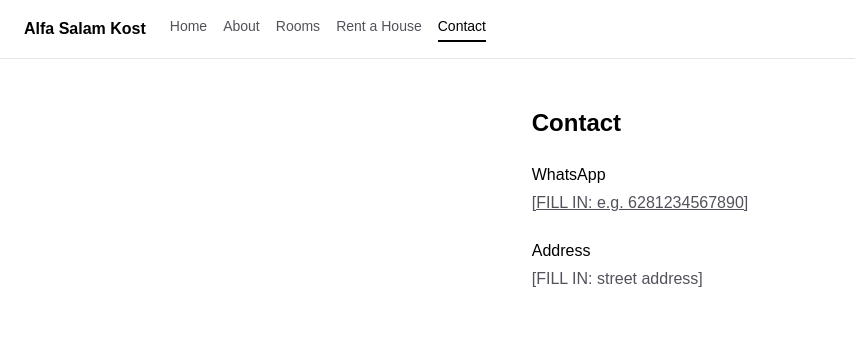
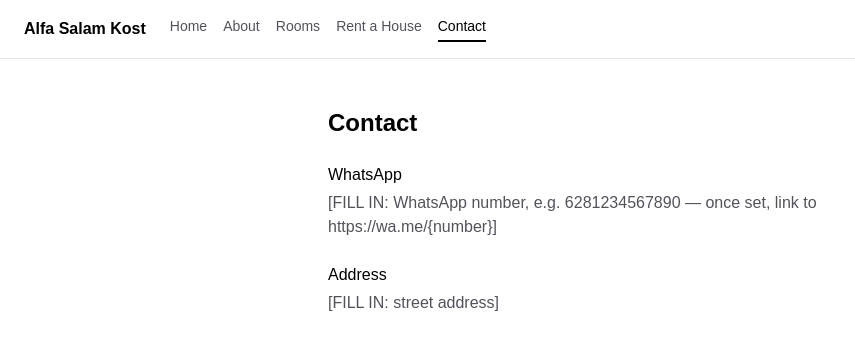
Before and after one commit to aljuhaeda/alfa-salam-kost-site, a Next.js app: page /contact in a window 1280 px wide. Shown: the top 350 px of the page, without its empty margins (0-855 px from the left). Built offline with nearby package versions, Linux system fonts and the light colour scheme.

Commit message:
Fix broken WhatsApp link on Contact page
Was rendering the [FILL IN] placeholder text as a live, clickable
wa.me link with a nonsensical URL -- caught in code review. Now plain
text matching the other placeholder sections until a real number is
set.

```diff
--- a/src/app/contact/page.tsx
+++ b/src/app/contact/page.tsx
@@ -1,18 +1,14 @@
 export default function ContactPage() {
-  const whatsappNumber = "[FILL IN: e.g. 6281234567890]";
-
   return (
     <div className="mx-auto flex max-w-2xl flex-col gap-6 px-6 py-12">
       <h1 className="text-2xl font-semibold text-black dark:text-zinc-50">Contact</h1>
 
       <section className="flex flex-col gap-1">
         <h2 className="font-medium text-black dark:text-zinc-50">WhatsApp</h2>
-        <a
-          href={`https://wa.me/${whatsappNumber}`}
-          className="text-zinc-600 underline dark:text-zinc-400"
-        >
-          {whatsappNumber}
-        </a>
+        <p className="text-zinc-600 dark:text-zinc-400">
+          [FILL IN: WhatsApp number, e.g. 6281234567890 — once set, link to
+          https://wa.me/&#123;number&#125;]
+        </p>
       </section>
 
       <section className="flex flex-col gap-1">
```
